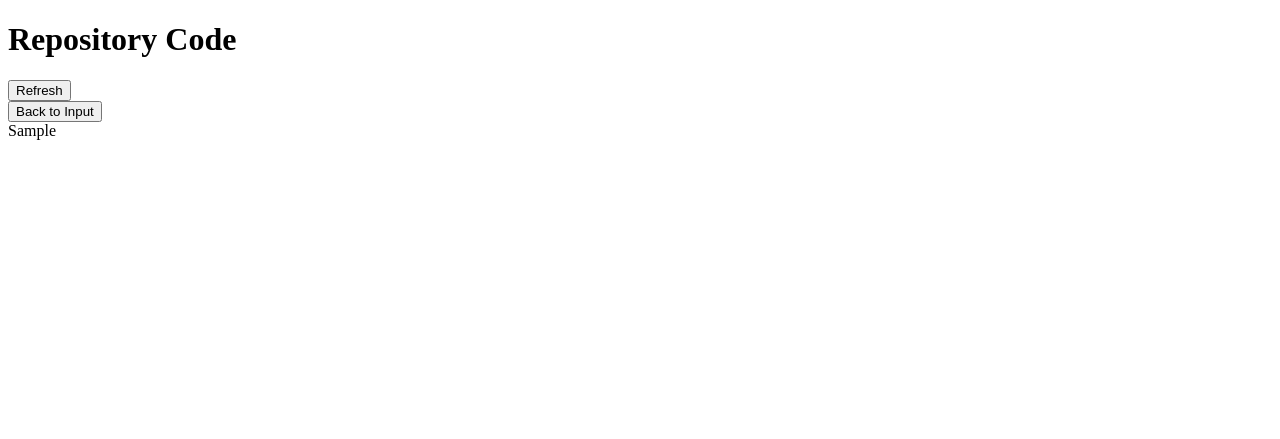
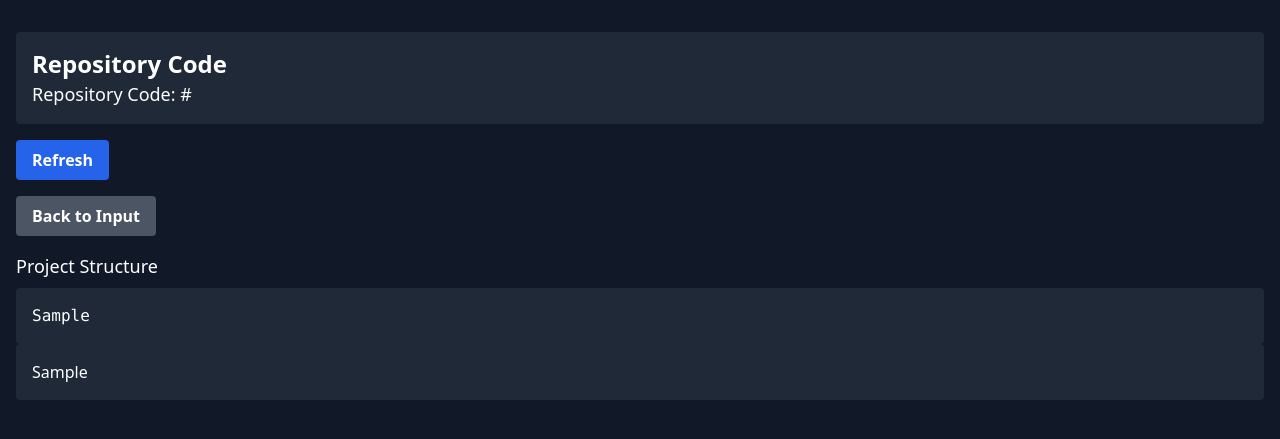
Before and after one commit to MerbauAlexandr/GitHubMirrorApp, a Flask app: template templates/view_code.html in a window 1280 px wide. Shown: the top 439 px of the page. Run offline with Flask 3, Linux system fonts and the light colour scheme; the template is opened without the code that fills it: most values are stand-ins (such as "Sample title", 1, 10 or a date in 2020).

Commit message:
всё работает

```diff
--- a/app.py
+++ b/app.py
@@ -22,23 +22,40 @@ def index():
 def view_code():
     repo_url = request.args.get('repo_url')
     code_html = ""
+    structure_html = ""
 
-    # Создаем временную папку
     with tempfile.TemporaryDirectory() as tmpdirname:
-        Repo.clone_from(repo_url, tmpdirname)  # Клонируем в временную папку
+        Repo.clone_from(repo_url, tmpdirname)
+
+        # Получаем имя проекта
+        project_name = os.path.basename(repo_url).replace('.git', '')
+
+        # Генерация структуры проекта для отображения
+        for root, dirs, files in os.walk(tmpdirname):
+            level = root.replace(tmpdirname, '').count(os.sep)  # Определяем уровень вложенности
+            indent = ' ' * 4 * (level)  # Отступ для текущего уровня
+            if level == 0:  # Если корневой уровень
+                structure_html += f"<strong style='background-color: rgba(255, 255, 0, 0.3);'>{project_name}</strong><br>"  # Название проекта с фоном
+            else:
+                folder_name = os.path.basename(root)
+                structure_html += f"{indent}<strong style='background-color: rgba(0, 255, 0, 0.3);'>{folder_name.upper()}/</strong><br>"  # Папки с фоном
+            for file in files:
+                structure_html += f"{indent}    └── {file}<br>"  # Добавляем файлы
 
         # Генерация кода для отображения
         for root, dirs, files in os.walk(tmpdirname):
             for file in files:
-                if file.endswith('.py'):
-                    file_path = os.path.join(root, file)
+                file_path = os.path.join(root, file)
+                if file.endswith(('.py', '.html', '.txt', '.json', '.yaml', '.yml', '.md')):
                     with open(file_path, 'r', encoding='utf-8') as f:
                         code = f.read()
                         formatter = HtmlFormatter(full=True, linenos=True, cssclass="codehilite")
                         highlighted_code = highlight(code, PythonLexer(), formatter)
-                        code_html += f"<h2>{file}</h2>" + highlighted_code
+                        code_html += f"<h2 class='text-xl font-bold underline'>{project_name}/{file}</h2>" + highlighted_code + "<br><br>"  # Полный путь в заголовке с подчёркиванием
+                elif file.lower().endswith(('.png', '.jpg', '.jpeg', '.gif', '.bmp')):
+                    code_html += f"<h2 class='text-xl font-bold underline'>{project_name}/{file}</h2><img src='{file_path}' alt='{file}' style='max-width: 100%;'><br><br>"  # Подчёркивание и путь для изображений
 
-    return render_template('view_code.html', code_html=code_html, repo_url=repo_url)
+    return render_template('view_code.html', code_html=code_html, structure_html=structure_html, repo_url=repo_url)
 
 if __name__ == '__main__':
     app.run(debug=True)
--- a/templates/view_code.html
+++ b/templates/view_code.html
@@ -1,28 +1,33 @@
-<!-- C:\Users\Pavlu4ini\PycharmProjects\GitHubMirrorApp\templates\view_code.html -->
-
 <!DOCTYPE html>
 <html lang="en">
 <head>
     <meta charset="UTF-8">
     <meta name="viewport" content="width=device-width, initial-scale=1.0">
-    <title>GitHub Mirror App - View Code</title>
+    <title>GitHub Mirror App - Repository Code: {{ repo_url }}</title>
+    <link href="https://cdn.jsdelivr.net/npm/tailwindcss@2.2.19/dist/tailwind.min.css" rel="stylesheet">
 </head>
-<body>
-    <h1>Repository Code</h1>
+<body class="bg-gray-900 text-white">
+    <div class="container mx-auto px-4 py-8">
+        <header class="bg-gray-800 p-4 rounded mb-4">
+            <h1 class="text-2xl font-bold">Repository Code</h1>
+            <h2 class="text-lg">Repository Code: {{ repo_url }}</h2>
+        </header>
 
-    <!-- Кнопка обновления кода -->
-    <form action="/view_code" method="get">
-        <input type="hidden" name="repo_url" value="{{ repo_url }}">
-        <button type="submit">Refresh</button>
-    </form>
+        <form action="/view_code" method="get" class="mb-4">
+            <input type="hidden" name="repo_url" value="{{ repo_url }}">
+            <button class="bg-blue-600 hover:bg-blue-700 text-white font-bold py-2 px-4 rounded" type="submit">Refresh</button>
+        </form>
 
-    <!-- Кнопка возврата на страницу ввода ссылки -->
-    <form action="/" method="get">
-        <button type="submit">Back to Input</button>
-    </form>
+        <form action="/" method="get" class="mb-4">
+            <button class="bg-gray-600 hover:bg-gray-700 text-white font-bold py-2 px-4 rounded" type="submit">Back to Input</button>
+        </form>
 
-    <div>
-        <div>{{ code_html|safe }}</div>
+        <h2 class="text-lg mb-2">Project Structure</h2>
+        <pre class="bg-gray-800 p-4 rounded">{{ structure_html|safe }}</pre>
+
+        <div>
+            <div class="bg-gray-800 p-4 rounded">{{ code_html|safe }}</div>
+        </div>
     </div>
 </body>
 </html>
```
Also changed, not shown: templates/index.html (+12 -9 lines), 1 other file.
